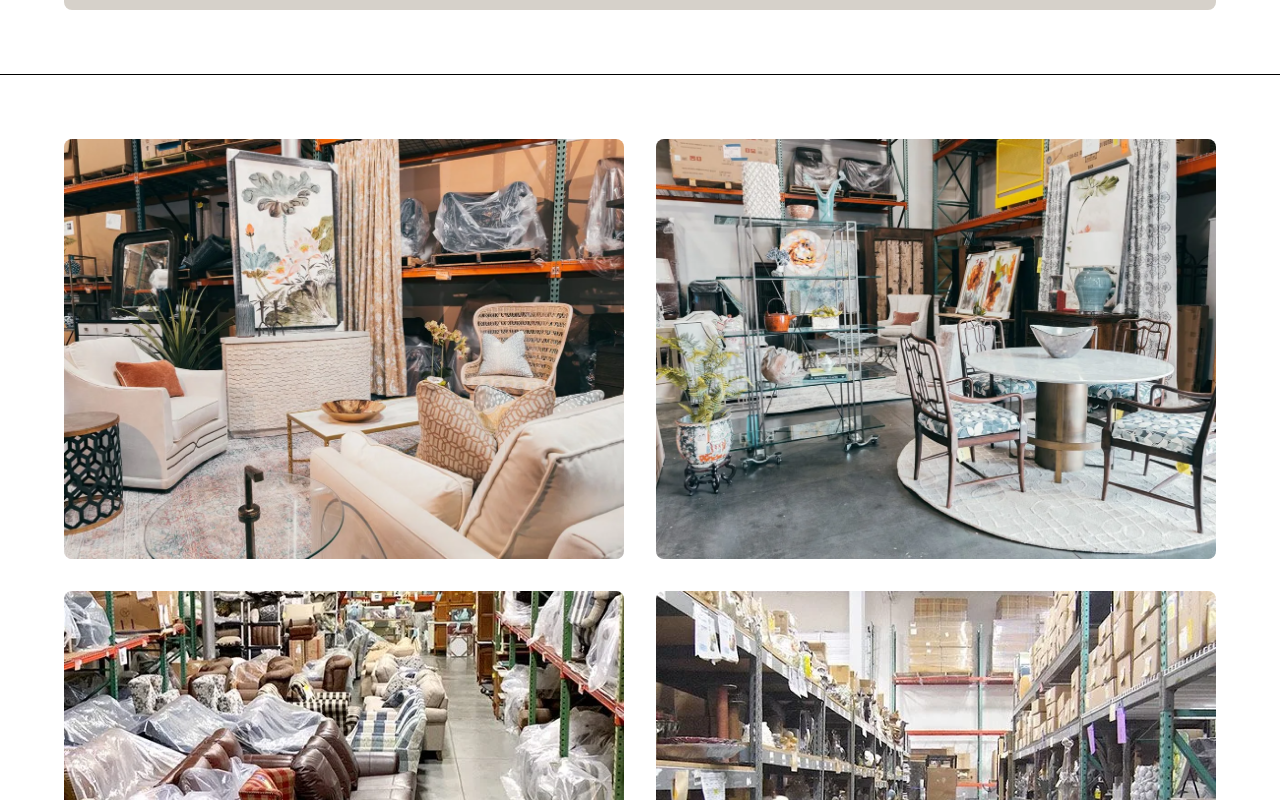
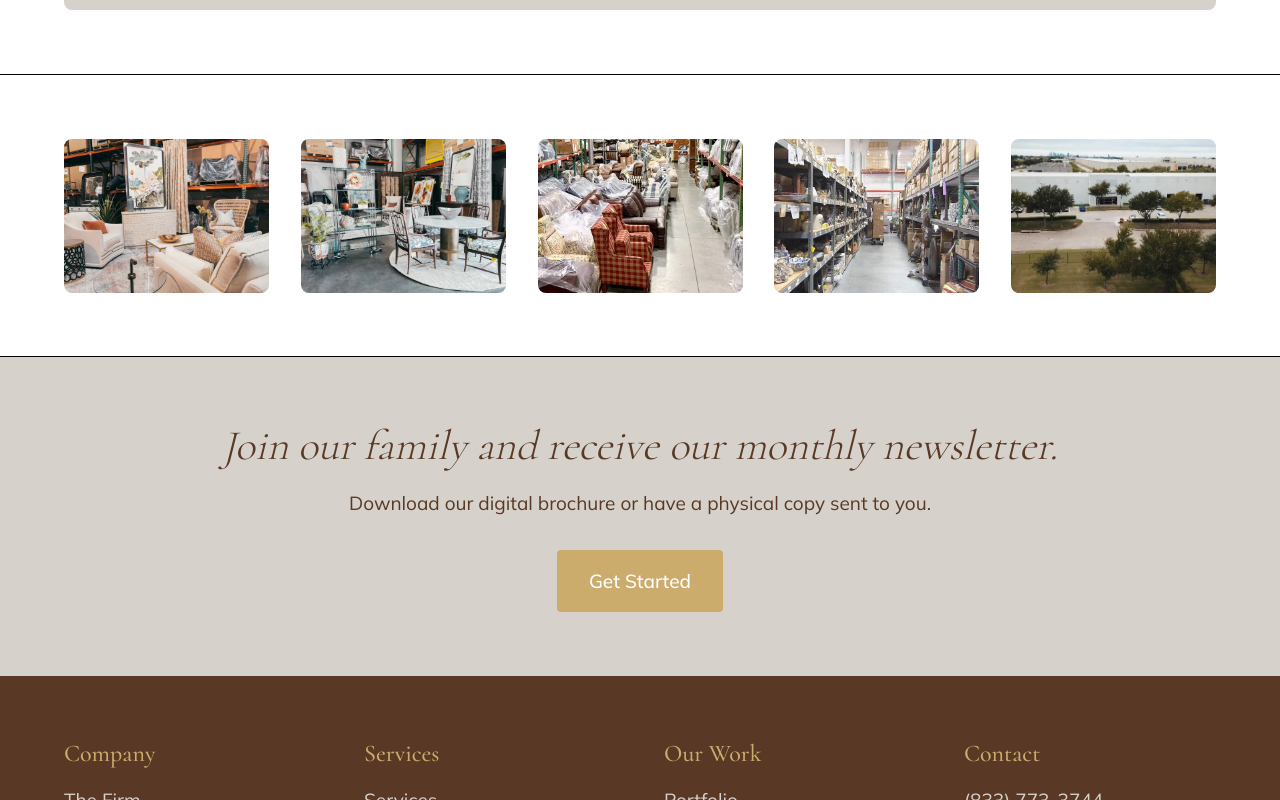
Before and after one commit to RyShoe8/seniorbydesign, a Next.js app: page /the-firm in a window 1280 px wide. Shown: the part 4780-5580 px from the top of the page. Built offline with nearby package versions, Linux system fonts and the light colour scheme; no server answers; grey boxes are pictures that could not be loaded.

Commit message:
Update warehouse gallery to display images in single row on desktop

```diff
--- a/app/the-firm/page.module.css
+++ b/app/the-firm/page.module.css
@@ -195,9 +195,16 @@
 }
 
 .galleryGrid {
-  display: grid;
-  grid-template-columns: repeat(2, 1fr);
+  display: flex;
+  flex-wrap: wrap;
   gap: var(--spacing-md);
+  justify-content: center;
+}
+
+.galleryItem {
+  flex: 1 0 0;
+  min-width: 200px;
+  max-width: 300px;
 }
 
 .galleryItem {
```
